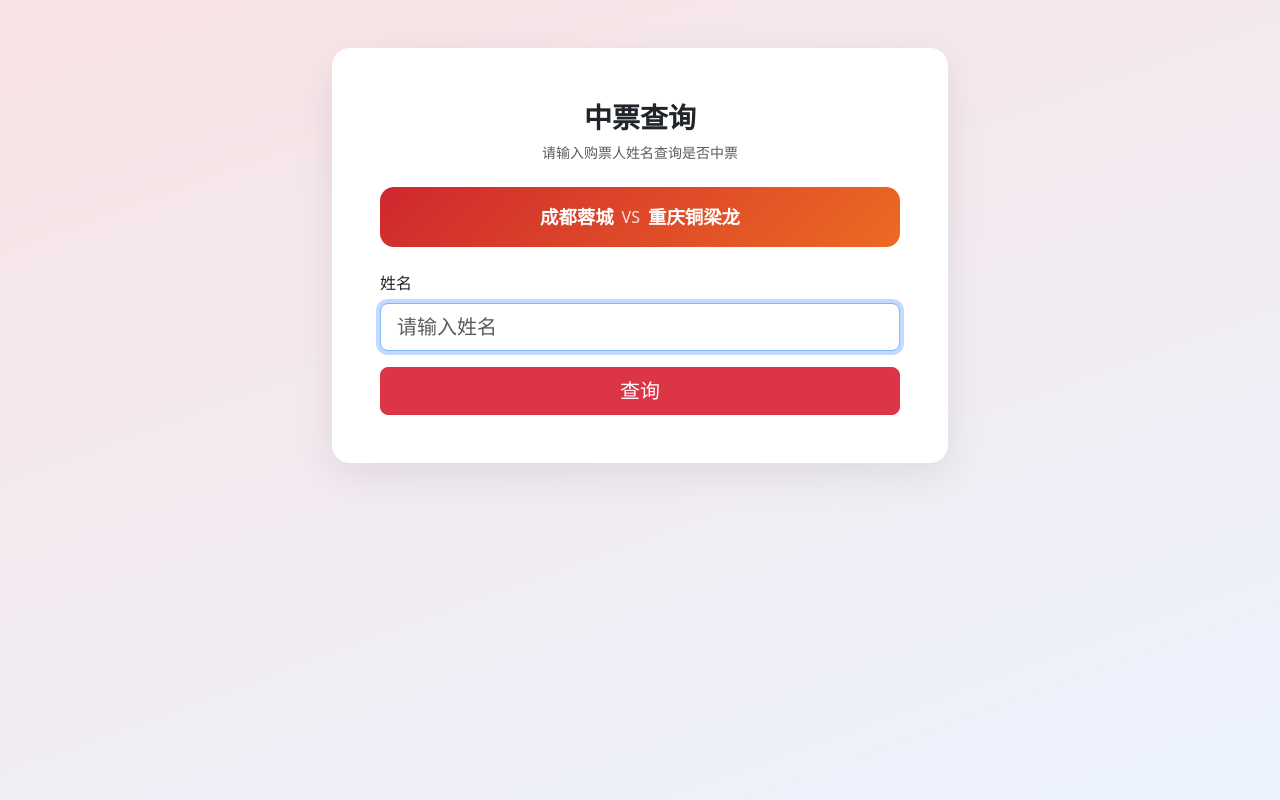
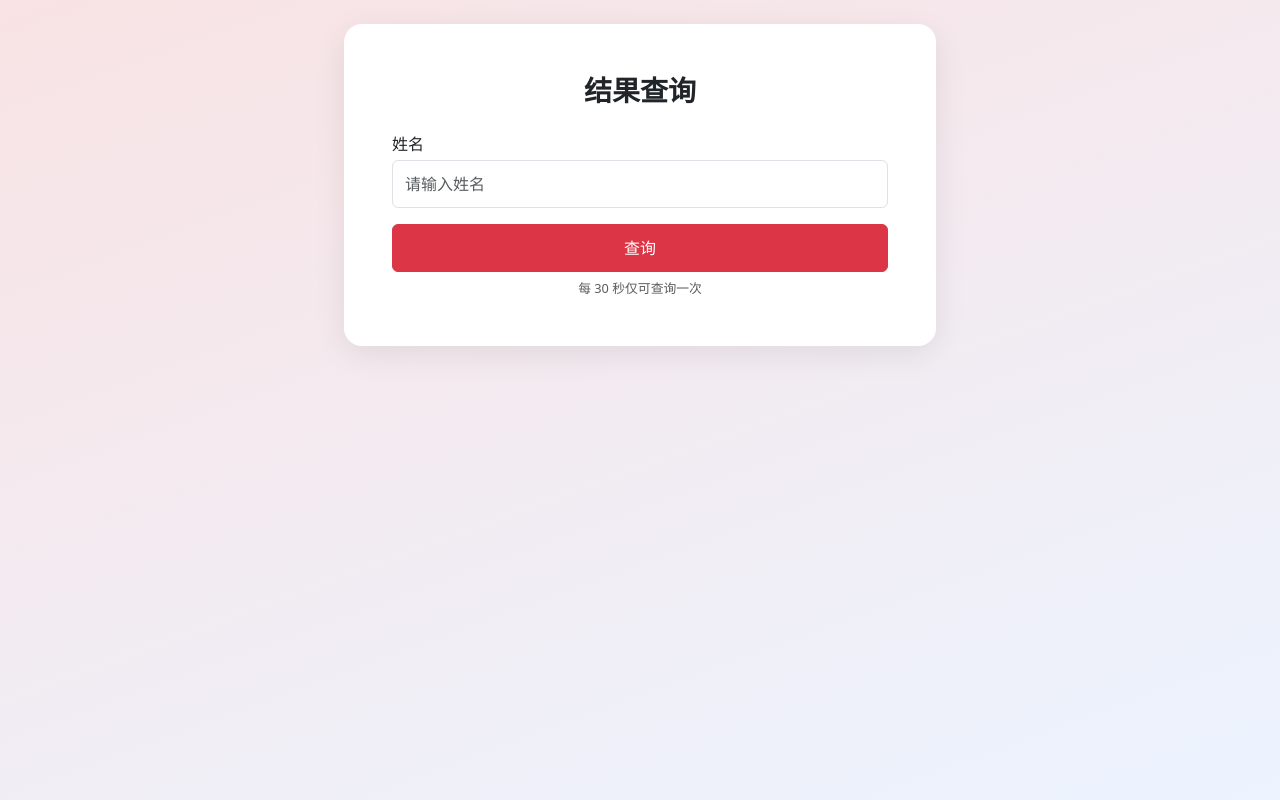
Before and after one commit to pikacool1993/RongChengServer, a FastAPI app: page /query in a window 1280 px wide. Run offline with FastAPI, Linux system fonts and the light colour scheme; parts of the project's set-up code (start-up, migrations or seed data) failed here and were passed over.

Commit message:
查询结果

```diff
--- a/app/templates/query.html
+++ b/app/templates/query.html
@@ -2,98 +2,204 @@
 <html lang="zh-CN">
 <head>
   <meta charset="utf-8">
-  <meta name="viewport" content="width=device-width, initial-scale=1">
-  <title>中票查询</title>
+  <meta name="viewport" content="width=device-width, initial-scale=1, viewport-fit=cover">
+  <title>结果查询</title>
   <link href="https://cdn.jsdelivr.net/npm/bootstrap@5.3.3/dist/css/bootstrap.min.css" rel="stylesheet">
   <style>
+    :root {
+      --page-padding: 1rem;
+      --card-radius: 16px;
+    }
+
+    * {
+      box-sizing: border-box;
+    }
+
     body {
       min-height: 100vh;
+      min-height: 100dvh;
+      margin: 0;
       background: linear-gradient(160deg, rgba(202, 21, 29, .12), rgba(13, 110, 253, .08));
       background-attachment: fixed;
+      -webkit-tap-highlight-color: transparent;
     }
+
+    .page-main {
+      max-width: 640px;
+      margin: 0 auto;
+      padding: var(--page-padding);
+      padding-top: max(var(--page-padding), env(safe-area-inset-top));
+      padding-bottom: max(1.5rem, env(safe-area-inset-bottom));
+      padding-left: max(var(--page-padding), env(safe-area-inset-left));
+      padding-right: max(var(--page-padding), env(safe-area-inset-right));
+    }
+
     .query-card {
       border: 0;
-      border-radius: 18px;
-      box-shadow: 0 12px 40px rgba(0, 0, 0, .08);
+      border-radius: var(--card-radius);
+      box-shadow: 0 8px 32px rgba(0, 0, 0, .08);
     }
-    .match-banner {
-      border-radius: 14px;
-      background: linear-gradient(135deg, rgba(202, 21, 29, .92), rgba(234, 85, 4, .88));
-      color: #fff;
+
+    .page-title {
+      font-size: 1.5rem;
+      font-weight: 600;
+      line-height: 1.3;
     }
-    .team-name {
-      font-size: 1.15rem;
-      font-weight: 600;
+
+    .form-control {
+      font-size: 16px;
+      min-height: 48px;
     }
-    .vs {
-      opacity: .85;
+
+    .btn-query {
+      min-height: 48px;
+      font-size: 1rem;
       font-weight: 500;
     }
+
     .result-item {
       border: 1px solid rgba(0, 0, 0, .06);
       border-radius: 12px;
       background: #fff;
+      overflow: hidden;
+    }
+
+    .result-row {
+      display: flex;
+      flex-direction: column;
+      gap: .25rem;
+      padding: .75rem 0;
+    }
+
+    .result-row + .result-row {
+      border-top: 1px solid rgba(0, 0, 0, .05);
+    }
+
+    .result-label {
+      font-size: .8rem;
+      color: #6c757d;
+    }
+
+    .result-value {
+      font-size: .95rem;
+      line-height: 1.5;
+      word-break: break-all;
+    }
+
+    .result-value.region {
+      font-weight: 600;
+    }
+
+    .hint-text {
+      font-size: .8rem;
+      line-height: 1.4;
+    }
+
+    @media (min-width: 576px) {
+      :root {
+        --page-padding: 1.5rem;
+        --card-radius: 18px;
+      }
+
+      .page-title {
+        font-size: 1.75rem;
+      }
+
+      .result-row {
+        flex-direction: row;
+        align-items: flex-start;
+        gap: .75rem;
+        padding: .5rem 0;
+      }
+
+      .result-label {
+        flex: 0 0 4rem;
+        padding-top: .1rem;
+      }
+
+      .result-value {
+        flex: 1;
+      }
     }
   </style>
 </head>
 <body>
-  <main class="container py-5" style="max-width: 640px;">
+  <main class="page-main">
     <div class="card query-card">
-      <div class="card-body p-4 p-md-5">
-        <div class="text-center mb-4">
-          <div class="fw-semibold fs-3">中票查询</div>
-          <div class="text-muted small mt-1">请输入购票人姓名查询是否中票</div>
+      <div class="card-body p-3 p-sm-4 p-md-5">
+        <div class="text-center mb-3 mb-sm-4">
+          <div class="page-title">结果查询</div>
         </div>
 
-        {% if match_info %}
-        <div class="match-banner text-center py-3 px-3 mb-4">
-          <div class="d-flex align-items-center justify-content-center gap-2 flex-wrap">
-            <span class="team-name">{{ match_info.team1_name }}</span>
-            <span class="vs">VS</span>
-            <span class="team-name">{{ match_info.team2_name }}</span>
+        {% if rate_limited %}
+          <div class="alert alert-warning text-center py-2 mb-3">
+            查询过于频繁，请 <span id="retry-after">{{ retry_after }}</span> 秒后再试
           </div>
-        </div>
         {% endif %}
 
-        <form method="post" action="/query">
+        <form method="post" action="/query" id="query-form">
           <div class="mb-3">
-            <label class="form-label">姓名</label>
+            <label class="form-label mb-1">姓名</label>
             <input
-              class="form-control form-control-lg"
+              class="form-control"
               type="text"
               name="name"
               value="{{ name }}"
               placeholder="请输入姓名"
               required
-              autofocus
+              autocomplete="name"
+              enterkeyhint="search"
             >
           </div>
-          <button class="btn btn-danger btn-lg w-100" type="submit">查询</button>
+          <button class="btn btn-danger btn-query w-100" type="submit" id="query-btn">查询</button>
+          <div class="text-muted hint-text text-center mt-2">每 {{ cooldown_seconds }} 秒仅可查询一次</div>
         </form>
 
-        {% if submitted %}
+        {% if submitted and not rate_limited %}
           {% if results %}
-            <div class="mt-4">
-              <div class="fw-semibold mb-3">查询到 {{ results|length }} 条结果</div>
-              <div class="d-flex flex-column gap-3">
+            <div class="mt-3 mt-sm-4">
+              <div class="fw-semibold mb-2 mb-sm-3" style="font-size: .95rem;">查询到 {{ results|length }} 条结果</div>
+              <div class="d-flex flex-column gap-2 gap-sm-3">
                 {% for item in results %}
-                <div class="result-item p-3">
-                  <div class="row g-2 small">
-                    <div class="col-4 text-muted">姓名</div>
-                    <div class="col-8">{{ item.order_names }}</div>
-                    <div class="col-4 text-muted">区域</div>
-                    <div class="col-8 fw-semibold">{{ item.order_region or '-' }}</div>
+                <div class="result-item px-3 py-1">
+                  <div class="result-row">
+                    <div class="result-label">姓名</div>
+                    <div class="result-value">{{ item.order_names }}</div>
+                  </div>
+                  <div class="result-row">
+                    <div class="result-label">区域</div>
+                    <div class="result-value region">{{ item.order_region or '-' }}</div>
                   </div>
                 </div>
                 {% endfor %}
               </div>
             </div>
           {% else %}
-            <div class="alert alert-secondary mt-4 mb-0 text-center">未查询到结果</div>
+            <div class="alert alert-secondary mt-3 mt-sm-4 mb-0 text-center py-2">未查询到结果</div>
           {% endif %}
         {% endif %}
       </div>
     </div>
   </main>
+  <script>
+    (function () {
+      var remaining = {{ retry_after or 0 }};
+      var btn = document.getElementById("query-btn");
+      var retryEl = document.getElementById("retry-after");
+      if (!btn || remaining <= 0) return;
+
+      btn.disabled = true;
+      var timer = setInterval(function () {
+        remaining -= 1;
+        if (retryEl) retryEl.textContent = remaining;
+        btn.textContent = remaining + " 秒后可查询";
+        if (remaining <= 0) {
+          clearInterval(timer);
+          btn.disabled = false;
+          btn.textContent = "查询";
+        }
+      }, 1000);
+    })();
+  </script>
 </body>
 </html>
```
Also changed, not shown: app/routers/order_query_ui.py (+39 -3 lines).
